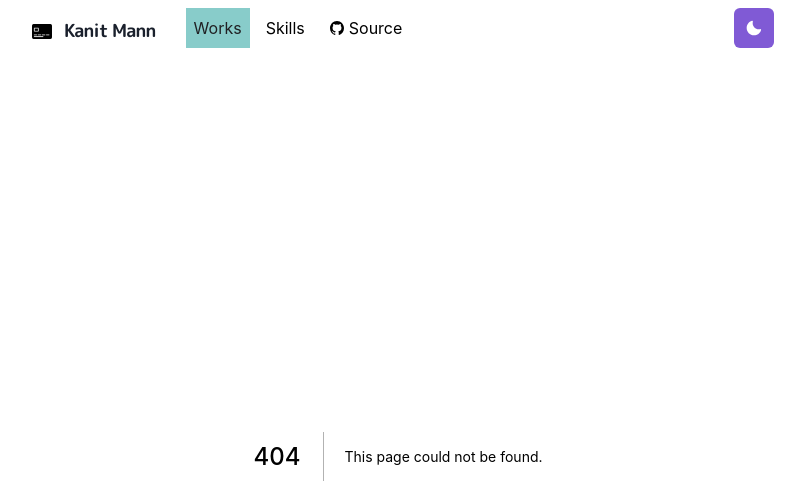
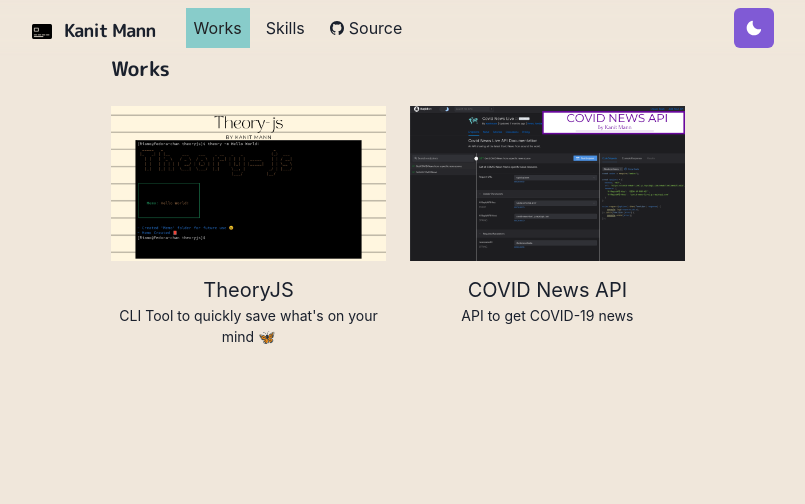
Before and after one commit to kanitmann/portfoliov2, a Next.js app: page /works in a window 1280 px wide. Before the commit this address had no page. Shown: the top 504 px of the page, without its empty margins (242-1047 px from the left). Built offline with nearby package versions, Linux system fonts and the light colour scheme.

Commit message:
Work section added

```diff
--- /dev/null
+++ b/pages/works.js
@@ -0,0 +1,29 @@
+import { Container, Box, Heading, SimpleGrid, Dividers } from '@chakra-ui/react'
+import Section from "../components/section"
+import { WorkGridItem } from '../components/grid-item'
+import thumbTheoryJS from '../public/images/Theoryjs.png'
+import thumbCOVIDAPI from '../public/images/news_api.png'
+
+const Works = () => {
+    return (
+        <Container>
+            <Heading as="h3" fontSize={20} mb={4}>
+                Works
+            </Heading>
+            <SimpleGrid columns={[1, 1, 2]} gap={6}>
+                <Section>
+                    <WorkGridItem id="theoryjs" title="TheoryJS" thumbnail={thumbTheoryJS}>
+                        CLI Tool to quickly save what's on your mind 🦋
+                    </WorkGridItem>
+                </Section>
+                <Section>
+                    <WorkGridItem id="covidnewsapi" title="COVID News API" thumbnail={thumbCOVIDAPI}>
+                        API to get COVID-19 news
+                    </WorkGridItem>
+                </Section>
+            </SimpleGrid>
+        </Container>
+    )
+}
+
+export default Works;
```
